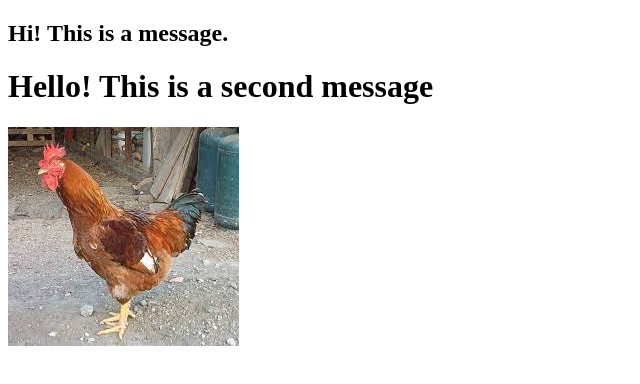
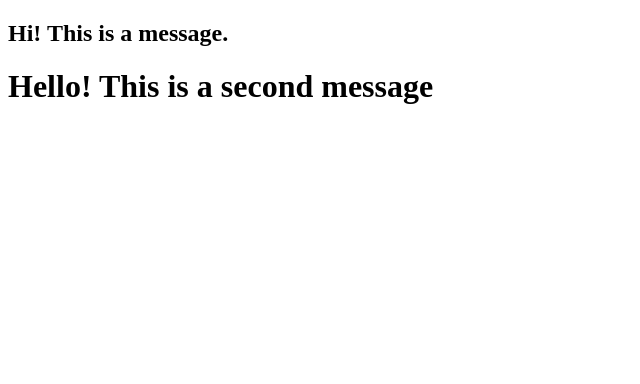
Before and after one commit to lickorice/git-tutorial, a plain HTML site: page index.html in a window 1280 px wide. Shown: the whole page, without its empty margins (0-640 px from the left). Drawn offline with Linux system fonts and the light colour scheme.

Commit message:
Revert "Add manok.jpg"
This reverts commit e71779ff26df1fd3be76cbc8e58ee841f65ceefe.

```diff
--- a/index.html
+++ b/index.html
@@ -11,6 +11,5 @@
 
     <h1>Hello! This is a second message</h1>
 
-    <img src="manok.jpg" alt="">
 </body>
 </html>
```
Also changed, not shown: manok.jpg (deleted).
